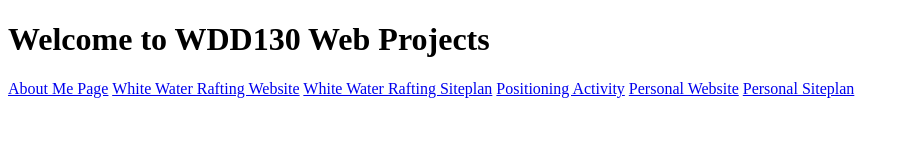
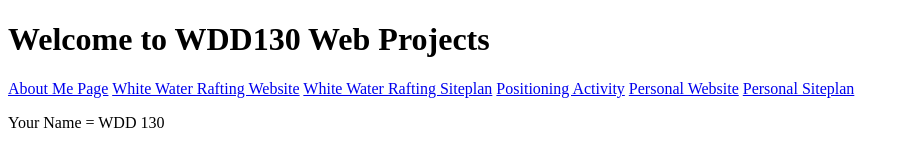
Before and after one commit to Maquinzeil/wdd130, a plain HTML site: page index.html in a window 1280 px wide. Shown: the whole page, without its empty margins (0-909 px from the left). Drawn offline with Linux system fonts and the light colour scheme.

Commit message:
added a paragraph

```diff
--- a/index.html
+++ b/index.html
@@ -17,7 +17,7 @@
     <a href="#">Personal Website</a>
     <a href="#">Personal Siteplan</a>
   </nav>
-
+  <p>Your Name = WDD 130</p>
 </body>
 
 </html>
```
